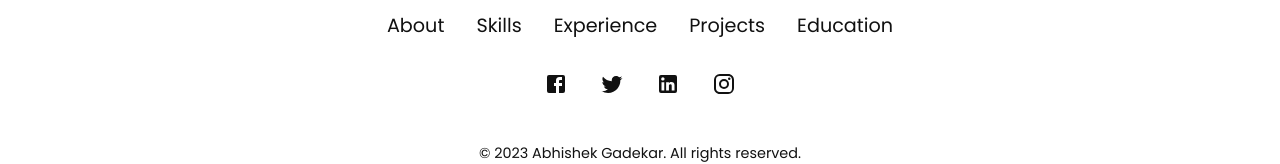
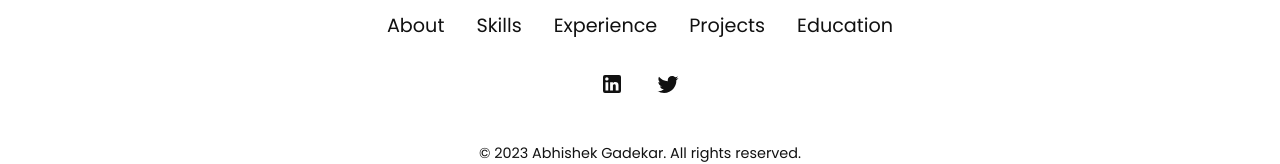
Before and after one commit to AbhishekG-1plus/Portfolio, a React (Create React App) app: page / in a window 1280 px wide. Shown: the part 6256-6420 px from the top of the page. Built offline with nearby package versions, Linux system fonts and the light colour scheme.

Commit message:
footer update

```diff
--- a/src/components/Footer/index.js
+++ b/src/components/Footer/index.js
@@ -1,8 +1,6 @@
 import styled from 'styled-components';
-import FacebookIcon from '@mui/icons-material/Facebook';
 import TwitterIcon from '@mui/icons-material/Twitter';
 import LinkedInIcon from '@mui/icons-material/LinkedIn';
-import InstagramIcon from '@mui/icons-material/Instagram';
 import { Bio } from '../../data/constants';
 
 const FooterContainer = styled.div`
@@ -97,10 +95,8 @@ function Footer() {
           <NavLink href="#education">Education</NavLink>
         </Nav>
         <SocialMediaIcons>
-          <SocialMediaIcon href={Bio.facebook} target="display"><FacebookIcon /></SocialMediaIcon>
+          <SocialMediaIcon href={Bio.linkedin} target="display"><LinkedInIcon /></SocialMediaIcon>
           <SocialMediaIcon href={Bio.twitter} target="display"><TwitterIcon /></SocialMediaIcon>
-          <SocialMediaIcon href={Bio.linkedin} target="display"><LinkedInIcon /></SocialMediaIcon>
-          <SocialMediaIcon href={Bio.insta} target="display"><InstagramIcon /></SocialMediaIcon>
         </SocialMediaIcons>
         <Copyright>
           &copy; 2023 Abhishek Gadekar. All rights reserved.
--- a/src/data/constants.js
+++ b/src/data/constants.js
@@ -12,9 +12,8 @@ export const Bio = {
   github: "https://github.com/AbhishekG-1plus",
   resume:
     "https://drive.google.com/file/d/1pZfIgDZ8hpXLc9nE0xkAW-ugkhF8VGr3/view",
-  linkedin: "https://www.linkedin.com/in/rishav-chanda-b89a791b3/",
-  twitter: "https://twitter.com/RishavChanda",
-  insta: "https://www.instagram.com/rishav_chanda/"
+  linkedin: "https://www.linkedin.com/in/abhishekgadekar1224/",
+  twitter: "https://x.com/Abhishe95887973?t=qpc25xIG3QHebfpi7jY-aA&s=09",
 };
 
 export const skills = [
```
